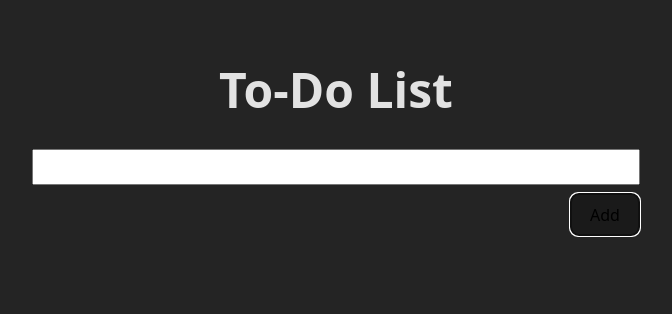
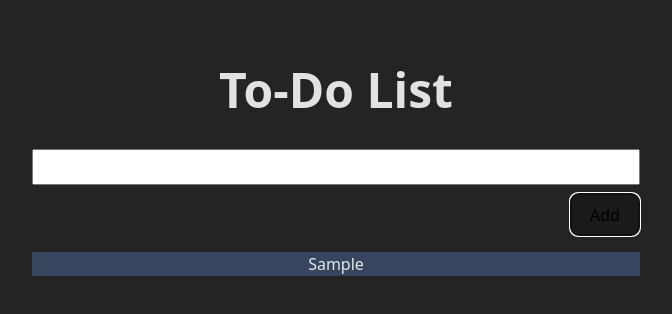
Before and after one commit to cfagan88/taskListSvelte, a Svelte app: page / in a window 1280 px wide. Both pictures are taken after typing "Sample" into the empty fields and a click on the button "Add". Shown: the top 314 px of the page, without its empty margins (304-976 px from the left). Built offline with nearby package versions, Linux system fonts and the light colour scheme.

Commit message:
Add task list

```diff
--- a/src/App.svelte
+++ b/src/App.svelte
@@ -1,7 +1,16 @@
 <script lang="ts">
   import TasksForm from './components/tasks-form.svelte';
+  import TasksList from './components/tasks-list.svelte';
+  import type {Task} from "./types"
+
+  let tasks = $state<Task[]>([])
+
   function addTask(newTask: string){
-    console.log(newTask)
+    tasks.push({
+      id: crypto.randomUUID(),
+      title: newTask,
+      done: false,
+    })
   }
 </script>
 
@@ -10,6 +19,7 @@
 
   <div class="card">
     <TasksForm {addTask} />
+    <TasksList {tasks} />
   </div>
 </main>
 
--- a/src/components/tasks-form.svelte
+++ b/src/components/tasks-form.svelte
@@ -30,4 +30,7 @@ function handleSubmit(e: SubmitEvent) {
   justify-content: end;
   margin-top: 8px;
  }
+ form {
+  margin-bottom: 1rem;
+ }
 </style>
--- /dev/null
+++ b/src/components/tasks-list.svelte
@@ -0,0 +1,17 @@
+<script lang="ts">
+  import type {Task} from "../types"
+  let { tasks }: {tasks: Task[]} = $props()
+</script>
+
+<section>
+  {#each tasks as task}
+  <article>{task.title}</article>
+  {/each}
+</section>
+
+<style>
+  article {
+    background-color: rgb(55, 69, 95);
+    /* update task items styling */
+  }
+</style>
--- /dev/null
+++ b/src/types.ts
@@ -0,0 +1 @@
+export type Task = {id: string; title: string; done: boolean;};
```
